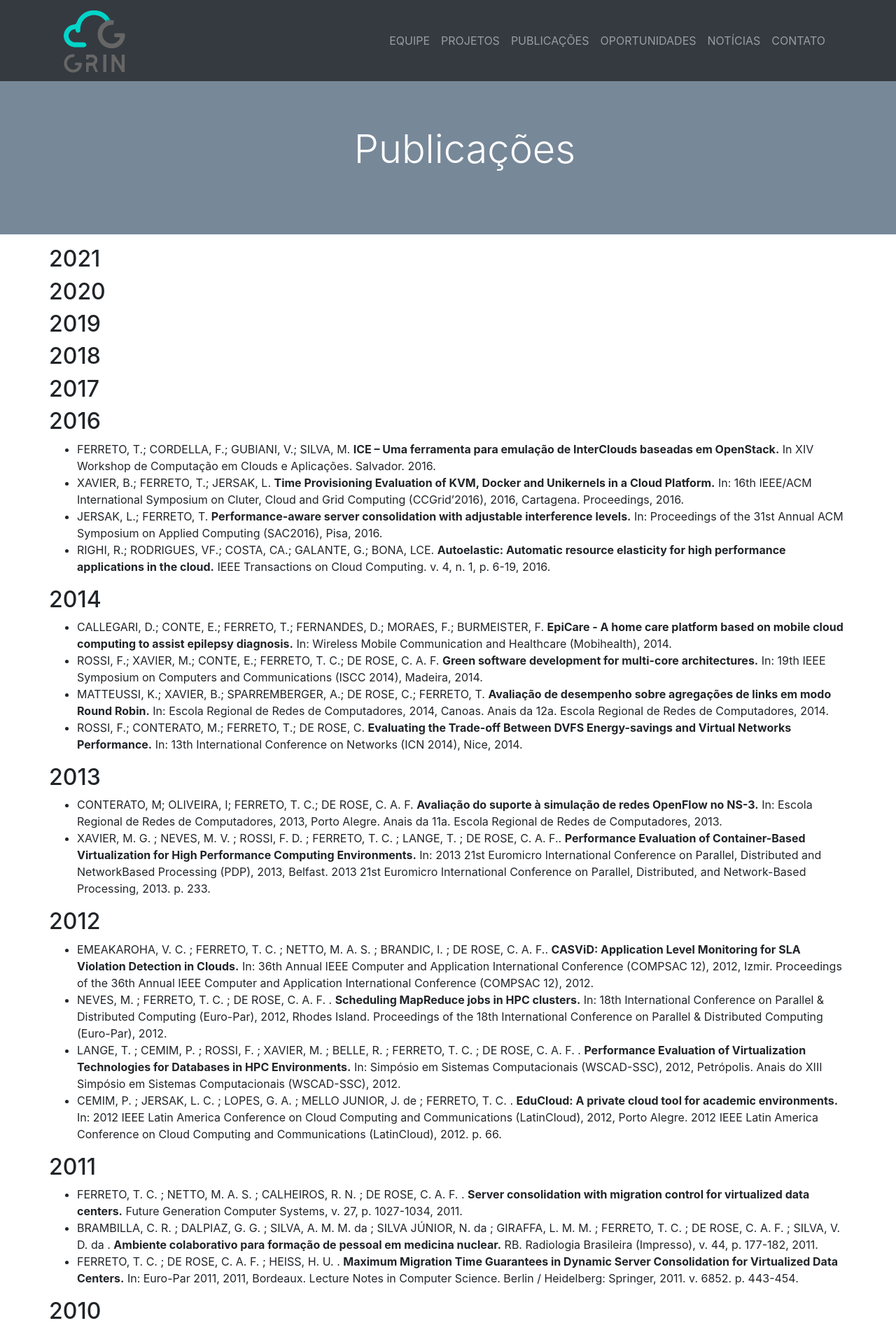
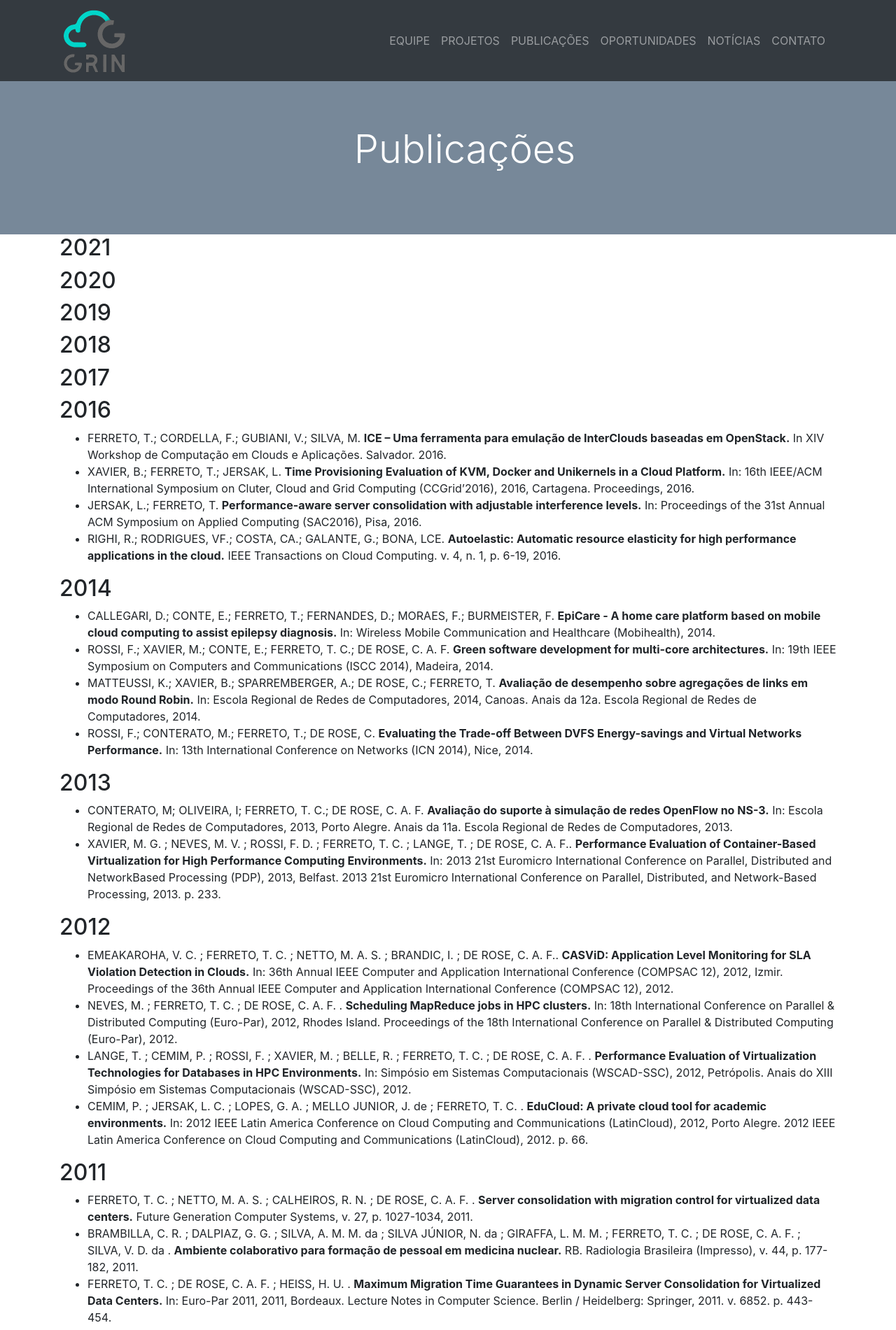
Before and after one commit to GRIN-PUCRS/grin-pucrs.github.io, a Jekyll site: the page built from publications.markdown, in a window 1280 px wide. Shown: the top 1901 px of the page at 70% size. Built offline with Jekyll 4.4.1, drawn with Linux system fonts in a browser that asks for light colours; nearby versions of some CDN libraries.

Commit message:
Update publications.html

```diff
--- a/_layouts/publications.html
+++ b/_layouts/publications.html
@@ -24,10 +24,14 @@
       </ul>
     </div>
   </div>
-</div>-->
+</div>
 
 <section class="publications" id="publications">
   <div class="container p-0 mt-3" style="background-color: white;">
     {{ content }}
   </div>
-</section>
+</section> -->
+
+<div class="container">
+  {{ content }}
+</div>
```
